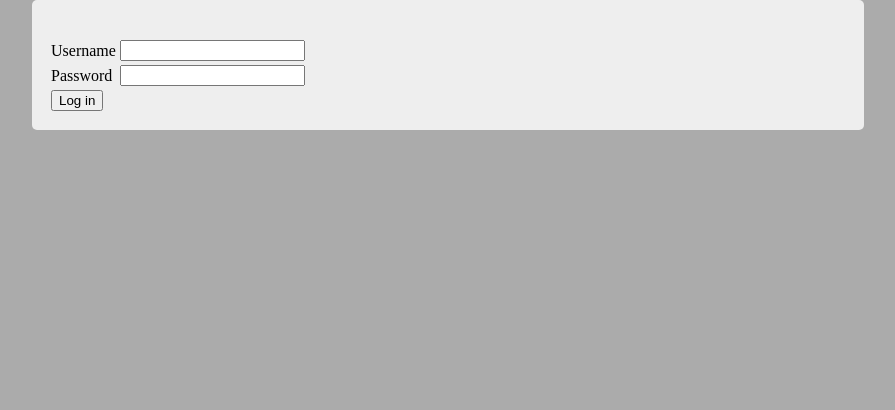
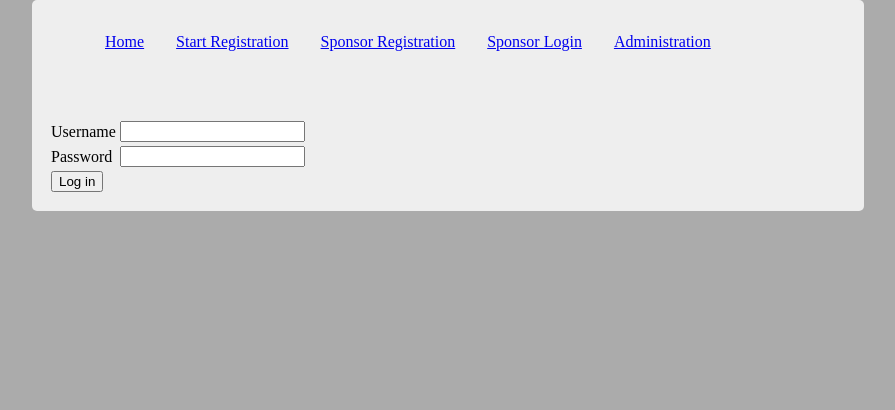
Before and after one commit to ajford/RGVRSEF, a Flask app: page /admin/login in a window 1280 px wide. Shown: the part 100-510 px from the top of the page, without its empty margins (208-1103 px from the left). Run offline with Flask 2, Linux system fonts and the light colour scheme; parts of the project's set-up code (start-up, migrations or seed data) failed here and were passed over.

Commit message:
Adding nav bar

```diff
--- a/RGVRSEF/templates/layout.html
+++ b/RGVRSEF/templates/layout.html
@@ -16,6 +16,22 @@
         </div>
         {% block body %}
         <div class='content'>
+        {% block nav %}
+        <div class="nav">
+            <ul class='sidewaysLarge'>
+                <li><a href='{{url_for('index')}}'>Home</a>
+                    </li>
+                <li><a href='{{url_for('studentreg')}}'>Start Registration</a>
+                    </li>
+                <li><a href='{{url_for('sponsorreg')}}'>Sponsor Registration</a>
+                    </li>
+                <li><a href='{{url_for('sponsor_review')}}'>Sponsor Login</a>
+                    </li>
+                <li><a href='{{url_for('admin.index')}}'>Administration</a></li>
+            </ul>
+        </div>
+        {% endblock nav %}
+        <div class='clear'></div>
         {% block content %}
         {% endblock content %}
         </div>
```
